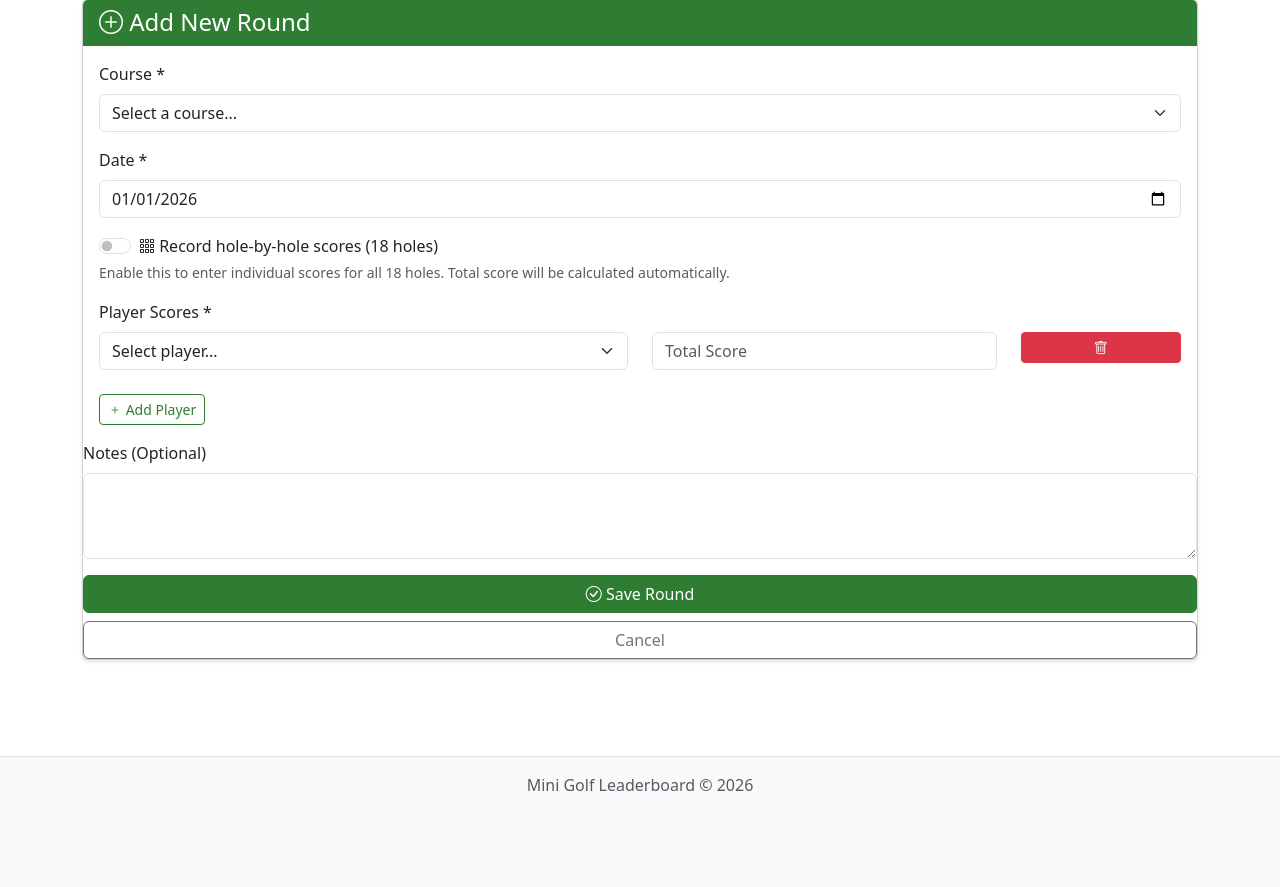
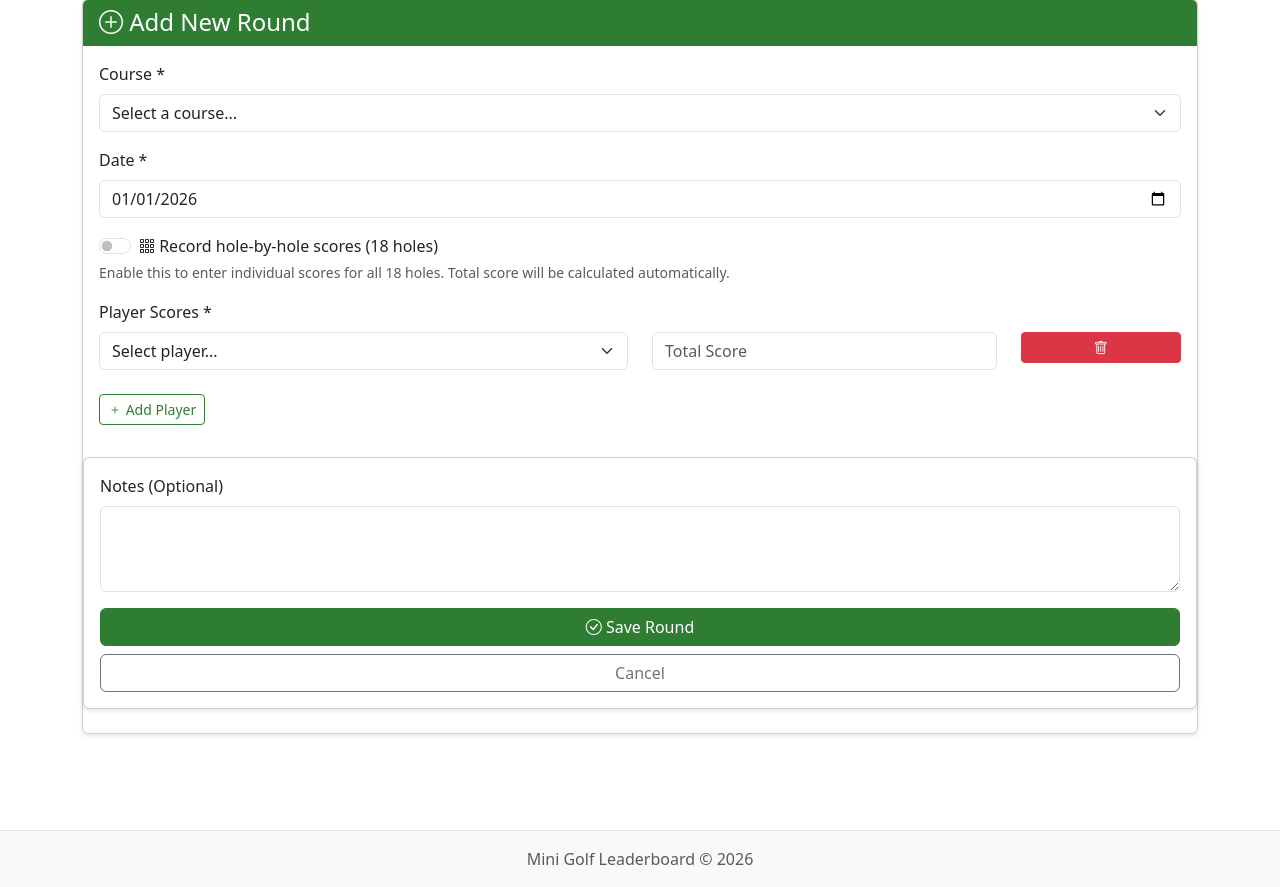
Before and after one commit to RackAttack86/Mini-Golf-Leaderboard, a Flask app: page /rounds/add in a window 1280 px wide. Shown: the part 105-992 px from the top of the page. Before the commit the page ends 896 px from the top, so only its background shows below. Run offline with Flask 3, Linux system fonts and the light colour scheme; a user stored in the database is signed in; tables that the repository leaves empty hold one stand-in row (values such as "Sample post"); some libraries are stand-ins or nearby versions.

Commit message:
Wrap Notes and action buttons in card-body
- Create new card structure for Notes section and buttons
- Better visual separation from player scores section
- Consistent with other form sections
- Added mt-3 for top margin spacing

🤖 Generated with [Claude Code](https://claude.com/claude-code)

Co-Authored-By: Claude Sonnet 4.5 <noreply@anthropic.com>

```diff
--- a/templates/rounds/add.html
+++ b/templates/rounds/add.html
@@ -167,6 +167,8 @@
                         </button>
                     </div>
 
+                    <div class="card mt-3">
+                        <div class="card-body">
                             <div class="mb-3">
                                 <label for="notes" class="form-label">Notes (Optional)</label>
                                 <textarea class="form-control" id="notes" name="notes" rows="3">{{ form_data.notes if form_data else '' }}</textarea>
@@ -179,6 +181,8 @@
                                 <a href="{{ url_for('rounds.list_rounds') }}" class="btn btn-outline-secondary">
                                     Cancel
                                 </a>
+                            </div>
+                        </div>
                     </div>
                 </form>
                 {% endif %}
```
Lines whose indentation alone changed are shown as unchanged.
